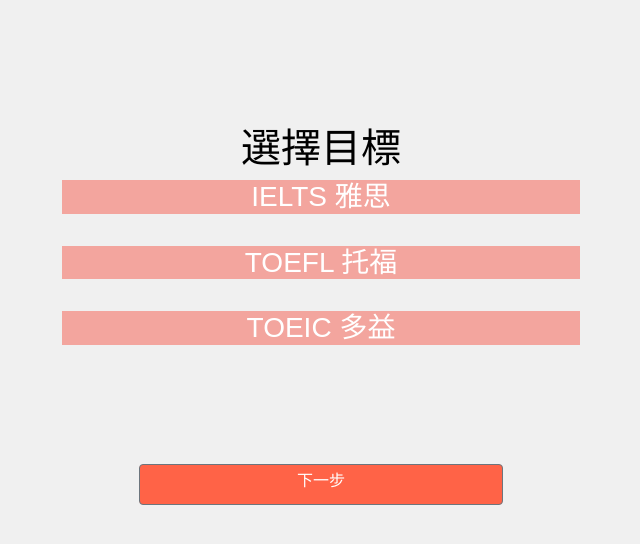
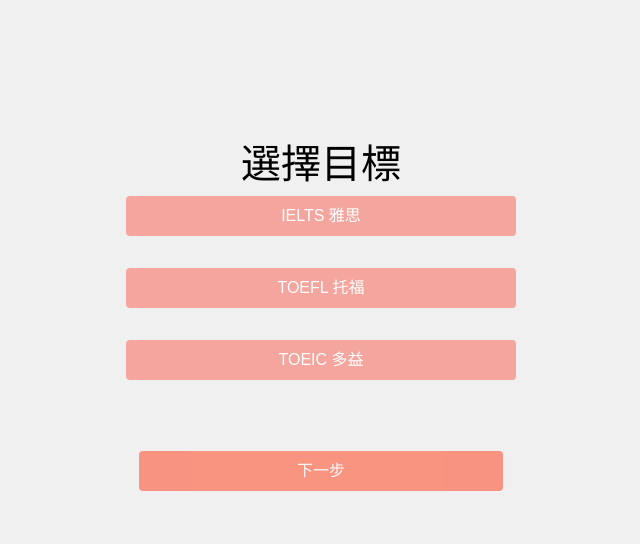
Before and after one commit to BWbwchen/FrontEnd_MemoryBank, a React app: page /topicselect in a window 1280 px wide. Shown: the top 544 px of the page, without its empty margins (319-959 px from the left). Built offline with nearby package versions, Linux system fonts and the light colour scheme; the HTML template or start-up script is replaced by a standard one.

Commit message:
wallet_finish

```diff
--- a/package.json
+++ b/package.json
@@ -24,10 +24,12 @@
         "react-charts": "^2.0.0-beta.6",
         "react-cookie": "^4.0.3",
         "react-dom": "^16.13.1",
+        "react-helmet": "^6.1.0",
         "react-jsx-highcharts": "^4.0.1",
         "react-router-dom": "^5.1.2",
         "reactstrap": "^8.4.1",
-        "recharts": "^1.8.5"
+        "recharts": "^1.8.5",
+        "styled-components": "^5.1.1"
     },
     "devDependencies": {
         "@babel/core": "^7.9.0",
--- a/src/components/Create.jsx
+++ b/src/components/Create.jsx
@@ -5,7 +5,7 @@
     Container,
     Button
 } from "reactstrap";
-
+import {Helmet} from "react-helmet";
 import {
     BrowserRouter as Router,
     Route,
@@ -13,11 +13,18 @@
 } from 'react-router-dom'
 
 
+
 function validate(email=[], password=[], password_c=[], name=[]) {
+
+  if(password_c.length === 0 || password !=password_c){
+    var notpass = true
+  }else{
+    notpass = false
+  }
   return {
     name: name.length === 0,
     email: email.length === 0,
-    password_c: password_c.length === 0,
+    password_c: notpass,
     password: password.length === 0,
   };
 }
@@ -30,7 +37,7 @@
         email: "",
         password: "",
         password_c:"",
-
+        warn:"",
         touched: {
             name: false,
             email: false,
@@ -39,6 +46,7 @@
         }
     };
   }
+
 
   handleEmailChange = evt => {
     this.setState({ email: evt.target.value });
@@ -50,6 +58,11 @@
 
   handlepasswordcChange = evt => {
     this.setState({ password_c: evt.target.value });
+    if(evt.target.value !=this.state.password){
+      this.state.warn = "Passwords don't match";
+    }else{
+      this.state.warn = "";
+    }
   };
 
   handlePasswordChange = evt => {
@@ -62,34 +75,21 @@
     });
   };
 
-  handleSubmit = evt => {
-    if (!this.canBeSubmitted()) {
-      evt.preventDefault();
-      return;
-    }
-    console.log(this.state.email)
-  };
-
-  canBeSubmitted() {
-    const errors = validate(this.state.email, this.state.password);
-    const isDisabled = Object.keys(errors).some(x => errors[x]);
-    return !isDisabled;
-  }
 
   render() {
     const errors = validate(this.state.email, this.state.password, this.state.password_c, this.state.name);
     const isDisabled = Object.keys(errors).some(x => errors[x]);
-
     const shouldMarkError = field => {
-      const hasError = errors[field];
+      var hasError = errors[field];
       const shouldShow = this.state.touched[field];
-
       return hasError ? shouldShow : false;
     };
 
     return (
 
-        <form onSubmit={this.handleSubmit}>
+        <form >
+            <Helmet bodyAttributes={{style: 'background-color :#F0F0F0'}}/>
+
             <Container className="box search">
                 <div style={{position:"fixed"}}>
                     <Link  to="/intro">
@@ -123,11 +123,15 @@
                 onChange={this.handlepasswordcChange}
                 onBlur={this.handleBlur("password_c")}
                 />
+                <p style={{color:'red',textAlign:'left'}}>{this.state.warn}</p>
                 <p className="remarks">By creating an account you agree to our Terms of Service and Privacy Policy</p>
             </Container>
             <Link className="d-flex my-2 mx-auto btn" to="/Rule">
-                <button disabled={isDisabled}>下一步</button>
+                <Button disabled={isDisabled} style={{backgroundColor: '#FF6347',border:'none'}} block >
+                    下一步
+                </Button>
             </Link>
+
         </form>
     );
   }
--- a/src/components/Date.jsx
+++ b/src/components/Date.jsx
@@ -5,6 +5,7 @@
     Link
 } from 'react-router-dom'
 import {Button, Container} from 'reactstrap';
+import { Helmet } from 'react-helmet';
 
 
 export default class Rule extends React.Component {
@@ -20,8 +21,10 @@
 
         return(
             <div className="my-5">
+                <Helmet bodyAttributes={{style: 'background-color :#F0F0F0'}}/>
+
                 <Link  to="/topicselect">
-                <Button cmeolor="link" style={{color: 'black',background:'#F0F0F0',border:'none'}}>
+                    <Button cmeolor="link" style={{color: 'black',background:'#F0F0F0',border:'none',textAlign:'left'}}>
                     <i className="fa fa-arrow-left"></i>
                     </Button>
                 </Link>
@@ -34,7 +37,7 @@
 
                 </Container>
                 <Link className="d-flex my-2 mx-auto btn" to="/">
-                <Button style={{backgroundColor: '#414141'}} block >
+                    <Button style={{backgroundColor: '#414141',border:'none'}}  >
                         <h6>完成</h6>
                     </Button>
                 </Link>
--- a/src/components/Home.css
+++ b/src/components/Home.css
@@ -4,7 +4,6 @@
     display: block;
     margin: 1.5rem auto
 }
-
 .info{
     display: block;
     text-align: center;
--- a/src/components/Home.jsx
+++ b/src/components/Home.jsx
@@ -6,9 +6,11 @@
     Link
 } from 'react-router-dom'
 import {Button} from 'reactstrap';
+import {Helmet} from 'react-helmet';
 import {
   BarChart, Bar, XAxis, CartesianGrid
 } from 'recharts';
+import { createGlobalStyle } from 'styled-components'
 import './Home.css';
 
 
@@ -41,7 +43,8 @@
         ];
 
         return(
-            <div style={{background:'#414141'}}>
+            <div>
+                <Helmet bodyAttributes={{style: 'background-color :#414141'}}/>
                 <div className="text-center my-2" >首頁</div>
                 <img className="image" src={`images/${this.state.gender}.png`}/>
                 <div className="info" style={{margin:'0 0 1rem 0'}}>
@@ -72,7 +75,7 @@
                 </div>
 
                 <Link className="d-flex my-2 mx-auto btn" to="/MissionList">
-                    <Button style={{backgroundColor: '#FF6347'}} block onClick={this.handleClick}>
+                    <Button style={{backgroundColor: '#FF6347',border:'none'}} block onClick={this.handleClick}>
                         <h6>開始今日任務</h6>
                     </Button>
                 </Link>
--- a/src/components/Main.css
+++ b/src/components/Main.css
@@ -2,7 +2,6 @@
     display:flex;
     width: 100%;
     align-items: stretch;
-    background: #F0F0F0;
     color: white;
 }
 
--- a/src/components/Rule.jsx
+++ b/src/components/Rule.jsx
@@ -5,6 +5,7 @@
     Link
 } from 'react-router-dom'
 import {Button, Container} from 'reactstrap';
+import { Helmet } from 'react-helmet';
 
 
 export default class Rule extends React.Component {
@@ -21,8 +22,10 @@
     render(){
         return(
             <div className="my-5 ">
+                <Helmet bodyAttributes={{style: 'background-color :#F0F0F0'}}/>
+
                 <Link  to="/Create">
-                <Button cmeolor="link" style={{color: 'black',background:'#F0F0F0',border:'none'}}>
+                    <Button cmeolor="link" style={{color: 'black',background:'#F0F0F0',border:'none',textAlign:'left'}}>
                     <i className="fa fa-arrow-left"></i>
                     </Button>
                 </Link>
@@ -32,7 +35,7 @@
                     <h6>{this.state.intro2}</h6>
                 </Container>
                 <Link className="d-flex my-2 mx-auto btn" to="/Visa">
-                <Button style={{backgroundColor: '#FF6347'}} block >
+                    <Button style={{backgroundColor: '#FF6347',border:'none'}} block >
                         <h6>下一步</h6>
                     </Button>
                 </Link>
--- a/src/components/TopicSelect.css
+++ b/src/components/TopicSelect.css
@@ -1,6 +1,32 @@
-.select{
+.select-false{
     margin-bottom: 2rem;
-    background-color: #f3a59e;
+    width: 100%;
+    background-color: #f3a59e !important;
+    border:none !important;
     color: white;
+}
+.select-true{
+    margin-bottom: 2rem;
+    width: 100%;
+    background-color: #FF6347 !important;
+    border:none !important;
+    color: white;
+}
 
+button:disabled {
+    background-color: #f19f91;
+    color: #333;
+  }
+
+button {
+    display: block;
+    width: 100%;
+    appearance: none;
+    border-radius: 5px;
+    background-color: #FF6347;
+    color: #fff;
+    border: none;
+    font-size: 16px;
+    height: 40px;
+    margin-top: 30px;
 }
--- a/src/components/TopicSelect.jsx
+++ b/src/components/TopicSelect.jsx
@@ -5,6 +5,7 @@
     Link
 } from 'react-router-dom'
 import {Button, Container} from 'reactstrap';
+import {Helmet} from 'react-helmet'
 import './TopicSelect.css';
 
 
@@ -14,32 +15,66 @@
         super(props);
 
         this.state = {
+            toeic: false,
+            toefl: false,
+            ielts: false,
+            button_disable:true
         };
+        this.toeic_handleClick = this.toeic_handleClick.bind(this);
+        this.toefl_handleClick = this.toefl_handleClick.bind(this);
+        this.ielts_handleClick = this.ielts_handleClick.bind(this);
     }
 
     render(){
         return(
             <div className="my-5">
+            <Helmet bodyAttributes={{style: 'background-color :#F0F0F0'}}/>
             <Link  to="/visa">
-                <Button cmeolor="link" style={{color: 'black',background:'#F0F0F0',border:'none'}}>
+                <Button cmeolor="link" style={{color: 'black',background:'#F0F0F0',border:'none',textAlign:'left'}}>
                 <i className="fa fa-arrow-left"></i>
                 </Button>
             </Link>
-            <Container className="text-center" style={{margin:'2rem 0 5rem 0', color:'black'}}>
+            <Container className="text-center" style={{margin:'2rem 0', color:'black'}}>
                 <h1 className="my-2" style={{overflow:'hidden'}}> 選擇目標 </h1>
                 <div className="d-flex align-items-center flex-column-reverse ">
-                    <h3 className="card-item select">TOEIC 多益</h3>
-                    <h3 className="card-item select">TOEFL 托福</h3>
-                    <h3 className="card-item select">IELTS 雅思</h3>
+                    <Button className={`select-${this.state.toeic}`} onClick={this.toeic_handleClick} >TOEIC 多益</Button>
+                    <Button className={`select-${this.state.toefl}`} onClick={this.toefl_handleClick} >TOEFL 托福</Button>
+                    <Button className={`select-${this.state.ielts}`} onClick={this.ielts_handleClick} >IELTS 雅思</Button>
                 </div>
             </Container>
             <Link className="d-flex my-2 mx-auto btn" to="/date">
-                <Button style={{backgroundColor: '#FF6347'}} block >
-                    <h6>下一步</h6>
+                <Button disabled={this.state.button_disable} style={{backgroundColor: '#FF6347',border:'none'}} block >
+                    下一步
                 </Button>
             </Link>
 
             </div>
         )
     }
+    toeic_handleClick(){
+        this.setState(state => ({
+            button_disable:false,
+            toeic: true,
+            toefl: false,
+            ielts: false
+        }));
+    }
+
+    toefl_handleClick(){
+        this.setState(state => ({
+            button_disable:false,
+            toeic: false,
+            toefl: true,
+            ielts: false
+        }));
+    }
+
+    ielts_handleClick(){
+        this.setState(state => ({
+            button_disable:false,
+            toeic: false,
+            toefl: false,
+            ielts: true
+        }));
+    }
 }
--- a/src/components/intro.jsx
+++ b/src/components/intro.jsx
@@ -5,6 +5,7 @@
     Link
 } from 'react-router-dom'
 import {Button} from 'reactstrap';
+import { Helmet } from 'react-helmet';
 
 
 export default class Intro extends React.Component {
@@ -20,14 +21,16 @@
 
     render(){
         return(
-            <div className="text-center" style={{background:'#414141'}}>
+
+            <div className="text-center">
+                <Helmet bodyAttributes={{style: 'background-color :#414141'}}/>
                 <div className="my-2">錢包</div>
                 <div className="container py-5">
                     <h1 className="my-5" style={{overflow:'hidden'}}> Memory Bank </h1>
                     <h6 className="py-5">{this.state.intro}</h6>
                 </div>
                 <Link className="d-flex my-2 mx-auto btn" to="/Create">
-                    <Button style={{backgroundColor: '#FF6347'}} block >
+                    <Button style={{backgroundColor: '#FF6347',border:'none'}} block >
                         <h6>開始使用</h6>
                     </Button>
                 </Link>
--- a/src/components/visa.jsx
+++ b/src/components/visa.jsx
@@ -6,56 +6,120 @@
 } from 'react-router-dom'
 import {Button, Container} from 'reactstrap';
 import './visa.css';
+import { Helmet } from 'react-helmet';
 
+function validate(number=[], expiredate=[], cvv=[], name=[]) {
+    return {
+      name: name.length === 0,
+      number: number.length === 0,
+      expiredate: expiredate.length === 0,
+      cvv: cvv.length === 0,
+    };
+  }
 export default class Visa extends React.Component {
 
     constructor(props) {
         super(props);
 
         this.state = {
+            name:"",
+            number:"",
+            expiredate:"",
+            cvv:"",
+            save:false
         };
+
     }
+    handleNameChange = evt => {
+        this.setState({ name: evt.target.value });
+    };
+
+    handleNumberChange = evt => {
+        this.setState({ number: evt.target.value });
+    };
+    handleDateChange = evt => {
+        this.setState({ expiredate: evt.target.value });
+    };
+    handleCvvChange = evt => {
+        this.setState({ cvv: evt.target.value });
+    };
+
+    handleSaveChange = evt => {
+        if(evt.target.checked){
+            this.setState({
+                name:'none',
+                number:'none',
+                expiredate:'none',
+                cvv: 'none'
+            });
+        }
+        else{
+            this.setState({
+                name:"",
+                number:'',
+                expiredate:'',
+                cvv: ''
+            });
+        }
+         console.log( evt.target.checked)
+    };
+
+    handleSubmit = evt => {
+        if (!this.canBeSubmitted()) {
+          evt.preventDefault();
+          return;
+        }
+      };
+
+      canBeSubmitted() {
+        const errors = validate(this.state.number, this.state.expiredate, this.state.cvv, this.state.name);
+        const isDisabled = Object.keys(errors).some(x => errors[x]);
+        return !isDisabled;
+      }
 
     render(){
+        const errors =validate(this.state.number, this.state.expiredate, this.state.cvv, this.state.name);
+        const isDisabled = Object.keys(errors).some(x => errors[x]);
         return(
             <div className="my-5" style={{color:'black'}}>
+                <Helmet bodyAttributes={{style: 'background-color :#F0F0F0'}}/>
                 <Link  to="/rule">
-                    <Button cmeolor="link" style={{color: 'black',background:'#F0F0F0',border:'none'}}>
+                    <Button cmeolor="link" style={{color: 'black',background:'#F0F0F0',border:'none',textAlign:'left'}}>
                     <i className="fa fa-arrow-left"></i>
                     </Button>
                 </Link>
-                <div className="mx-5">
+                <div className="mx-5" >
                     <div className="icon-container">
                         <i className="fa fa-cc-visa fa-3x" style={{color:'navy'}} >&nbsp;</i>
                         <i className="fa fa-cc-paypal  fa-3x" style={{color:'blue'}}>&nbsp;</i>
                         <i className="hide fa fa-cc-mastercard fa-3x" style={{color:'red'}}>&nbsp;</i>
                         <i className="hide fa fa-cc-discover fa-3x" style={{color:'orange'}}>&nbsp;</i>
                     </div>
-                    <div className="form">
+                    <div className="form" onSubmit={this.handleSubmit}>
                         <div className="card space">
                             <div className="label">CARDHOLDER NAME</div>
-                            <input type="text" className="input" placeholder="John More Doe"/>
+                            <input type="text" className="input" onChange={this.handleNameChange} placeholder="John More Doe" />
                         </div>
                         <div className="card space">
                             <div className="label">CARD NUMBER</div>
-                            <input type="text" className="input"  placeholder="1111-2222-3333-4444"/>
+                            <input type="text" className="input"  onChange={this.handleNumberChange} placeholder="1111-2222-3333-4444"/>
                         </div>
                         <div className="card-grp space">
                             <div className="card-item">
                                 <div className="label">EXPIRE DATE</div>
-                                <input type="text" name="expiry-data" className="input"  placeholder="05 / 21"/>
+                                <input type="text"  className="input" onChange={this.handleDateChange} placeholder="05/21"/>
                             </div>
                             <div className="card-item">
                                 <div className="label">CVV</div>
-                                <input type="text" className="input"  placeholder="123"/>
+                                <input type="text" className="input" onChange={this.handleCvvChange} placeholder="123"/>
                             </div>
                         </div>
                     </div>
-                    <div><input type="checkbox" name="Save" value="Save"/>&nbsp;SAVE CARD</div>
+                    <div><input type="checkbox" onChange={this.handleSaveChange}  />&nbsp;Skip</div>
                 </div>
                 <Link className="d-flex my-2 mx-auto btn" to="/topicselect">
-                        <Button style={{backgroundColor: '#FF6347'}} block >
-                            <h6>下一步</h6>
+                        <Button disabled={isDisabled} style={{backgroundColor: '#FF6347',border:'none'}} block >
+                            下一步
                         </Button>
                 </Link>
             </div>
```
Also changed, not shown: 1 other file (tests, documents, lock files or other folders). Lines whose indentation alone changed are shown as unchanged.
